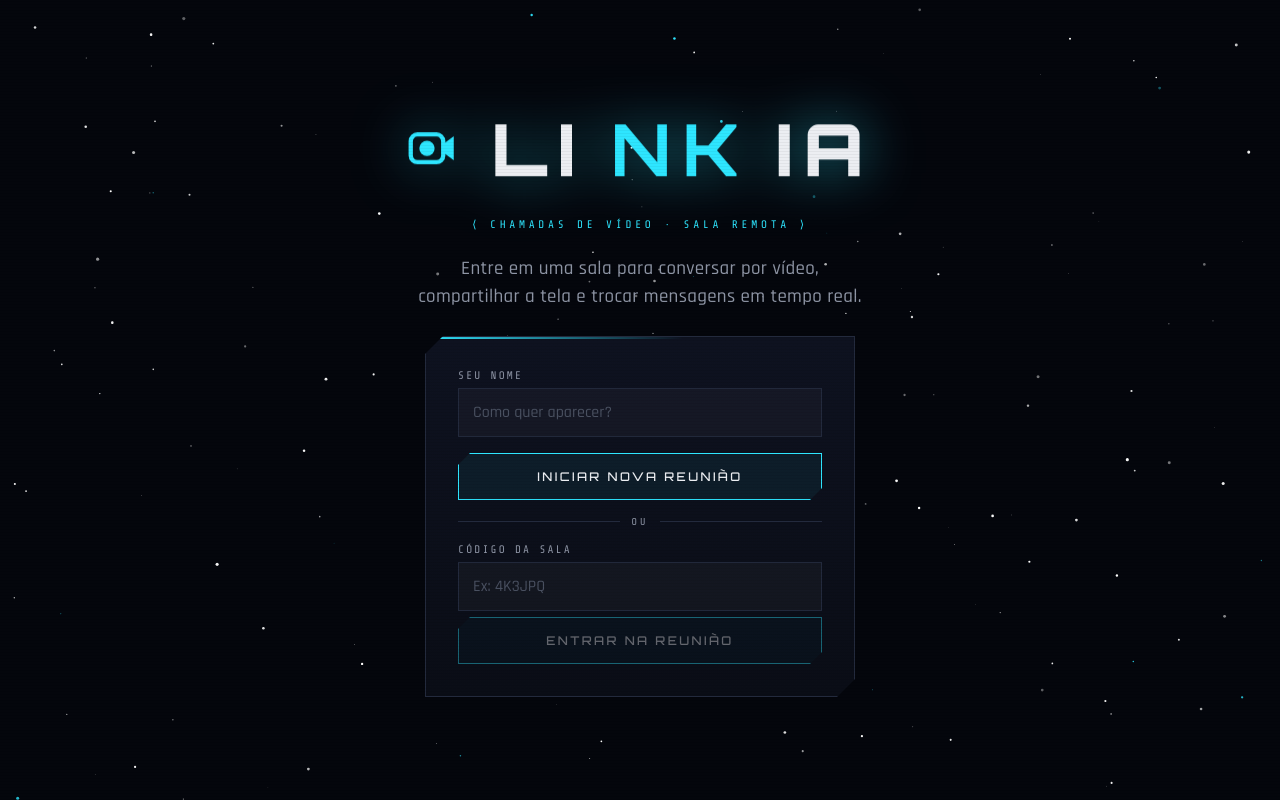
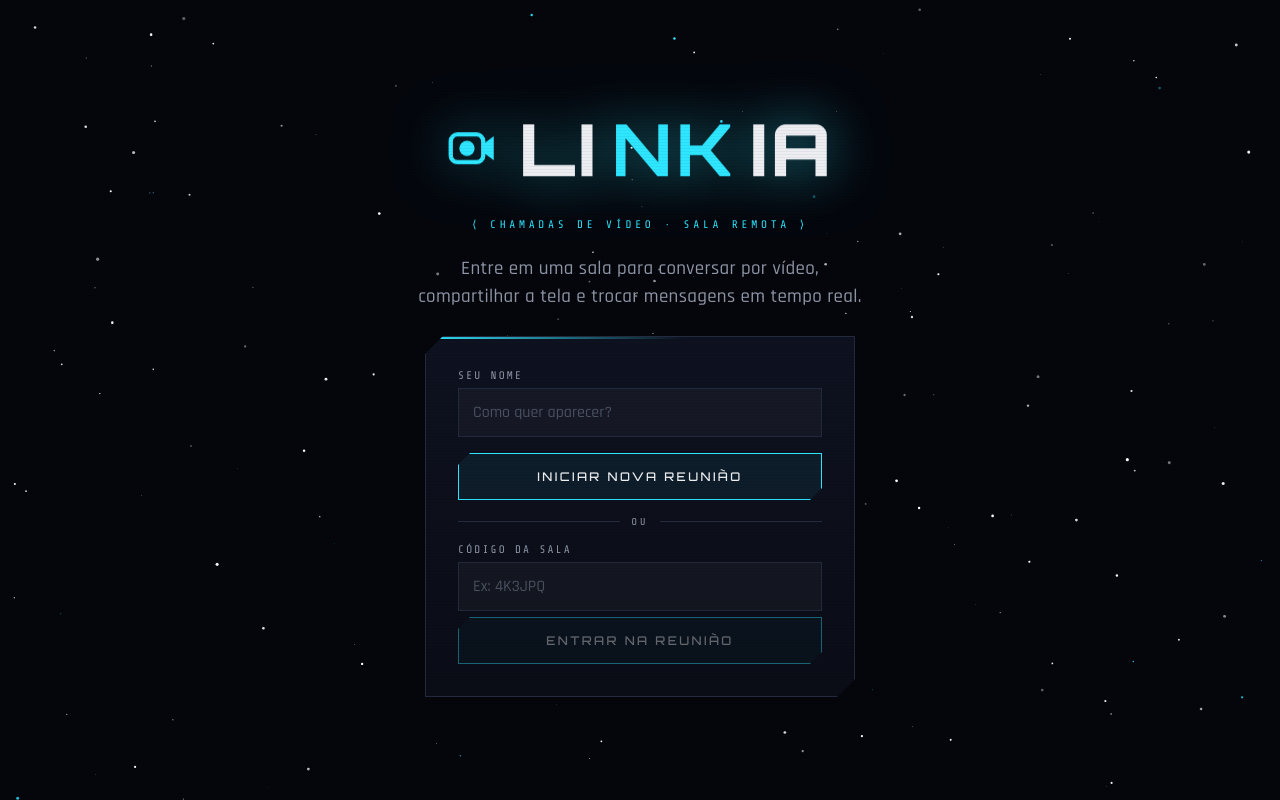
Before and after one commit to superJJMia/Linkia, a React (Vite) app in the folder client/: page / in a window 1280 px wide. Built offline with nearby package versions, Linux system fonts and the light colour scheme.

Commit message:
Reduz espacamento do logo do lobby (letter-spacing e gap do icone)

```diff
--- a/client/src/index.css
+++ b/client/src/index.css
@@ -187,14 +187,14 @@ body {
   font-family: var(--ft-title);
   font-weight: 900;
   font-size: clamp(42px, 8vw, 72px);
-  letter-spacing: 0.16em;
+  letter-spacing: 0.06em;
   text-transform: uppercase;
   color: var(--white);
   filter: drop-shadow(0 0 26px var(--glow));
   position: relative;
   display: flex;
   align-items: center;
-  gap: 0.35em;
+  gap: 0.18em;
   animation: floatY 5s ease-in-out infinite, glowPulse 4s ease-in-out infinite;
 }
 
```
